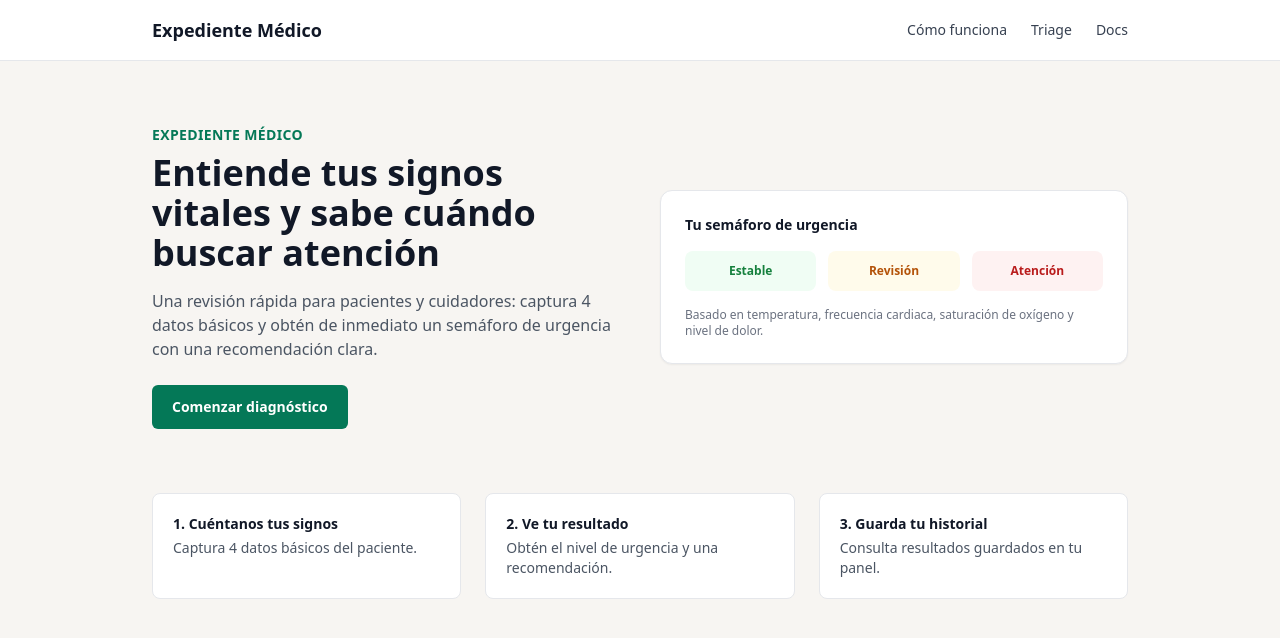
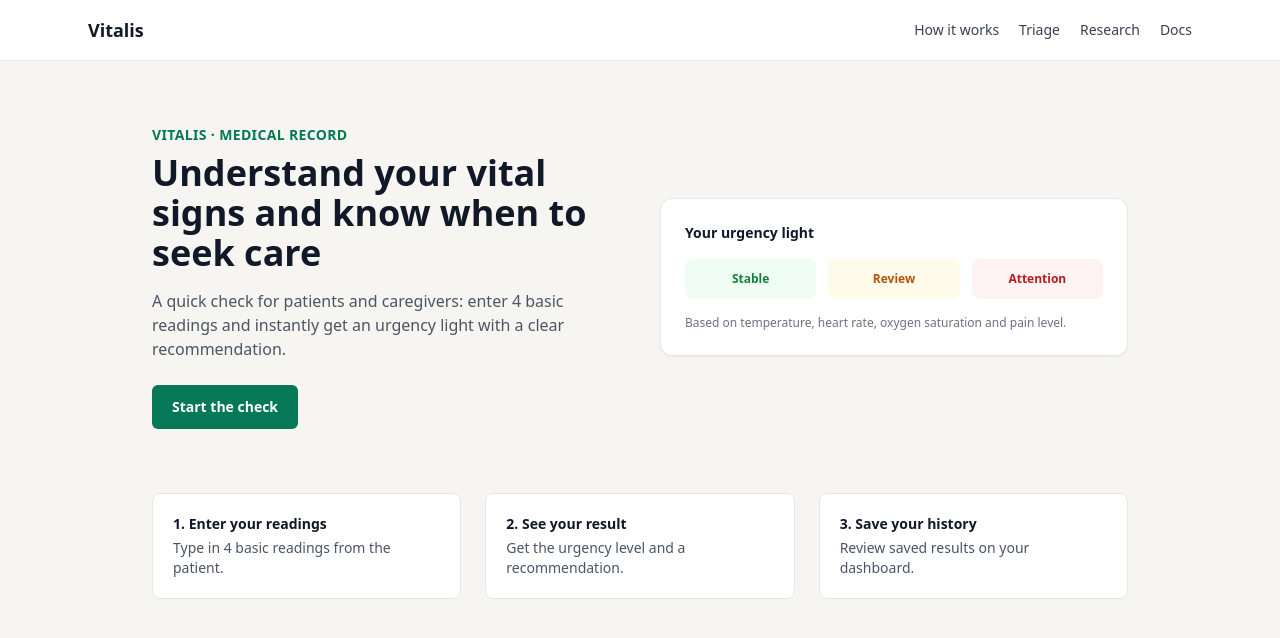
Before and after one commit to melaniezame-gif/expediente-me, a Next.js app: page / in a window 1280 px wide. Shown: the top 638 px of the page. Built offline with nearby package versions, Linux system fonts and the light colour scheme.

Commit message:
Add files via upload
Translate home, layout, /core and README to English

```diff
--- a/app/core/page.js
+++ b/app/core/page.js
@@ -4,16 +4,15 @@ export default function CorePage() {
   return (
     <div className="mx-auto max-w-5xl px-6 py-12">
       <p className="text-xs font-semibold uppercase tracking-wide text-emerald-700">
-        Triage rápido
+        Quick triage
       </p>
       <h1 className="mt-1 text-2xl font-bold text-gray-900">
-        Revisa los signos vitales del paciente
+        Check the patient&apos;s vital signs
       </h1>
       <p className="mt-2 max-w-2xl text-sm text-gray-600">
-        Captura los 4 datos y te decimos si el paciente está estable, si
-        conviene una revisión médica, o si necesita atención inmediata. Este
-        resultado es una guía rápida, no reemplaza el diagnóstico de un
-        profesional de la salud.
+        Enter 4 readings and we tell you whether the patient is stable, should
+        see a doctor soon, or needs immediate care. This is a quick guide — it
+        does not replace a diagnosis from a health professional.
       </p>
       <CoreCalculator />
     </div>
--- a/app/layout.js
+++ b/app/layout.js
@@ -1,27 +1,28 @@
 import "./globals.css";
 
 export const metadata = {
-  title: "Expediente Médico",
+  title: "Vitalis — Medical Record",
   description:
-    "Un diagnóstico rápido para pacientes: captura signos vitales y obtén un semáforo de urgencia claro.",
+    "A quick vital-signs check for patients and caregivers: enter 4 readings and get a clear urgency light.",
 };
 
 const navLinks = [
-  { label: "Cómo funciona", href: "/#how-it-works" },
+  { label: "How it works", href: "/#how-it-works" },
   { label: "Triage", href: "/core" },
+  { label: "Research", href: "/research" },
   { label: "Docs", href: "/docs" },
 ];
 
 export default function RootLayout({ children }) {
   return (
-    <html lang="es">
+    <html lang="en">
       <body>
         <header className="border-b border-gray-200 bg-white">
-          <nav className="mx-auto flex max-w-5xl items-center justify-between px-6 py-4">
+          <nav className="mx-auto flex max-w-6xl flex-wrap items-center justify-between gap-3 px-6 py-4">
             <a href="/" className="text-lg font-bold text-gray-900">
-              Expediente Médico
+              Vitalis
             </a>
-            <ul className="flex gap-6 text-sm font-medium text-gray-700">
+            <ul className="flex flex-wrap gap-5 text-sm font-medium text-gray-700">
               {navLinks.map((link) => (
                 <li key={link.href}>
                   <a href={link.href} className="hover:text-gray-900">
--- a/app/page.js
+++ b/app/page.js
@@ -4,64 +4,63 @@ export default function HomePage() {
       <section className="grid gap-10 md:grid-cols-2 md:items-center">
         <div>
           <p className="mb-2 text-sm font-semibold uppercase tracking-wide text-emerald-700">
-            Expediente Médico
+            Vitalis · Medical Record
           </p>
           <h1 className="text-3xl font-bold text-gray-900 md:text-4xl">
-            Entiende tus signos vitales y sabe cuándo buscar atención
+            Understand your vital signs and know when to seek care
           </h1>
           <p className="mt-4 text-gray-600">
-            Una revisión rápida para pacientes y cuidadores: captura 4 datos
-            básicos y obtén de inmediato un semáforo de urgencia con una
-            recomendación clara.
+            A quick check for patients and caregivers: enter 4 basic readings
+            and instantly get an urgency light with a clear recommendation.
           </p>
           <a
             id="how-it-works"
             href="/core"
             className="mt-6 inline-block rounded-md bg-emerald-700 px-5 py-3 text-sm font-semibold text-white hover:bg-emerald-800"
           >
-            Comenzar diagnóstico
+            Start the check
           </a>
         </div>
 
         <div className="rounded-xl border border-gray-200 bg-white p-6 shadow-sm">
           <p className="text-sm font-semibold text-gray-900">
-            Tu semáforo de urgencia
+            Your urgency light
           </p>
           <div className="mt-4 flex gap-3">
             <div className="flex-1 rounded-lg bg-green-50 p-3 text-center text-xs font-semibold text-green-700">
-              Estable
+              Stable
             </div>
             <div className="flex-1 rounded-lg bg-amber-50 p-3 text-center text-xs font-semibold text-amber-700">
-              Revisión
+              Review
             </div>
             <div className="flex-1 rounded-lg bg-red-50 p-3 text-center text-xs font-semibold text-red-700">
-              Atención
+              Attention
             </div>
           </div>
           <p className="mt-4 text-xs text-gray-500">
-            Basado en temperatura, frecuencia cardiaca, saturación de oxígeno
-            y nivel de dolor.
+            Based on temperature, heart rate, oxygen saturation and pain
+            level.
           </p>
         </div>
       </section>
 
       <section className="mt-16 grid gap-6 md:grid-cols-3">
         <div className="rounded-lg border border-gray-200 bg-white p-5">
-          <p className="text-sm font-semibold text-gray-900">1. Cuéntanos tus signos</p>
+          <p className="text-sm font-semibold text-gray-900">1. Enter your readings</p>
           <p className="mt-1 text-sm text-gray-600">
-            Captura 4 datos básicos del paciente.
+            Type in 4 basic readings from the patient.
           </p>
         </div>
         <div className="rounded-lg border border-gray-200 bg-white p-5">
-          <p className="text-sm font-semibold text-gray-900">2. Ve tu resultado</p>
+          <p className="text-sm font-semibold text-gray-900">2. See your result</p>
           <p className="mt-1 text-sm text-gray-600">
-            Obtén el nivel de urgencia y una recomendación.
+            Get the urgency level and a recommendation.
           </p>
         </div>
         <div className="rounded-lg border border-gray-200 bg-white p-5">
-          <p className="text-sm font-semibold text-gray-900">3. Guarda tu historial</p>
+          <p className="text-sm font-semibold text-gray-900">3. Save your history</p>
           <p className="mt-1 text-sm text-gray-600">
-            Consulta resultados guardados en tu panel.
+            Review saved results on your dashboard.
           </p>
         </div>
       </section>
```
Also changed, not shown: 1 other file (tests, documents, lock files or other folders).
